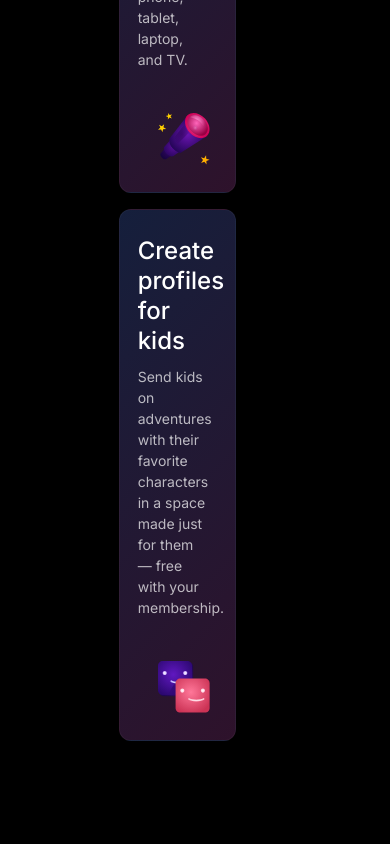
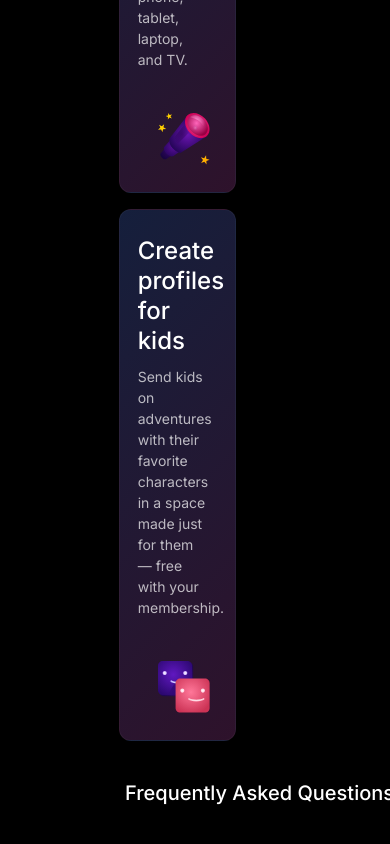
Before and after one commit to oshada-rashmika/netflix-lk-clone, a Next.js app: page / in a window 390 px wide. Shown: the part 2449-3293 px from the top of the page. Before the commit the page ends 3271 px from the top, so only its background shows below. Built offline with nearby package versions, Linux system fonts and the light colour scheme.

Commit message:
feat(faq): build Frequently Asked Questions section wrapper and heading layout

```diff
--- /dev/null
+++ b/app/components/FAQSection.tsx
@@ -0,0 +1,22 @@
+export default function FAQSection() {
+  return (
+    <section
+      aria-labelledby="faq-heading"
+      className="bg-black w-full py-8 md:py-12"
+    >
+      <div className="mx-auto w-full max-w-[1440px] px-10 md:px-16">
+
+        <h2
+          id="faq-heading"
+          className="mb-5 text-xl md:text-2xl font-medium text-white tracking-normal transform translate-x-[85px] translate-y-[-75px]"
+        >
+          Frequently Asked Questions
+        </h2>
+
+        {/* Accordion items will be added here in the next task */}
+        <div />
+
+      </div>
+    </section>
+  );
+}
--- a/app/globals.css
+++ b/app/globals.css
@@ -1,5 +1,3 @@
-/* // Base configurations and global resets for Netflix LK Clone - Edited manually for pixel-perfect fidelity. */
-
 @import "tailwindcss";
 
 :root {
@@ -7,18 +5,15 @@
   --foreground: #ffffff;
 }
 
-/*Pixel-matched variables cloned specifically to match the Netflix LK July 2026 capture*/
 @theme inline {
   --color-background: var(--background);
   --color-foreground: var(--foreground);
   --font-sans: var(--font-geist-sans);
   --font-mono: var(--font-geist-mono);
 
-  /*Exact Brand Colors*/
   --color-netflix-red: #E50914;
   --color-netflix-black: #000000;
 
-  /*Custom Gradient Utilities for layout and sections*/
   --background-image-hero-overlay: linear-gradient(to top,
       rgba(0, 0, 0, 0.9) 0%,
       rgba(0, 0, 0, 0.2) 60%,
--- a/app/page.tsx
+++ b/app/page.tsx
@@ -1,6 +1,7 @@
 import Image from "next/image";
 import TrendingSection from "./components/TrendingSection";
 import ReasonsToJoin from "./components/ReasonsToJoin";
+import FAQSection from "./components/FAQSection";
 
 export default function Home() {
   return (
@@ -171,6 +172,8 @@ export default function Home() {
 
       <ReasonsToJoin />
 
+      <FAQSection />
+
     </main>
   );
 }
```
Also changed, not shown: app/components/ReasonsToJoin.tsx (+7 -0 lines).
